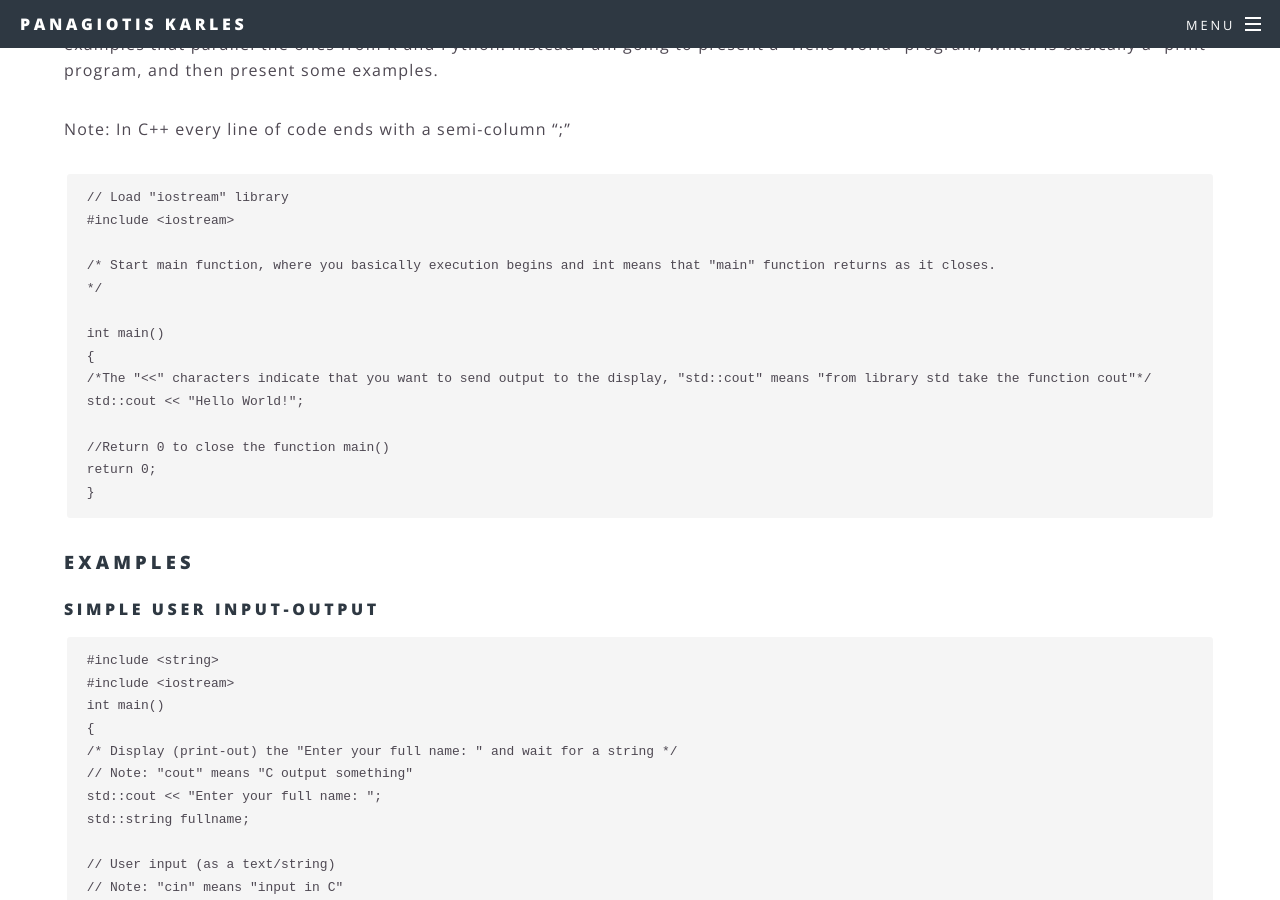
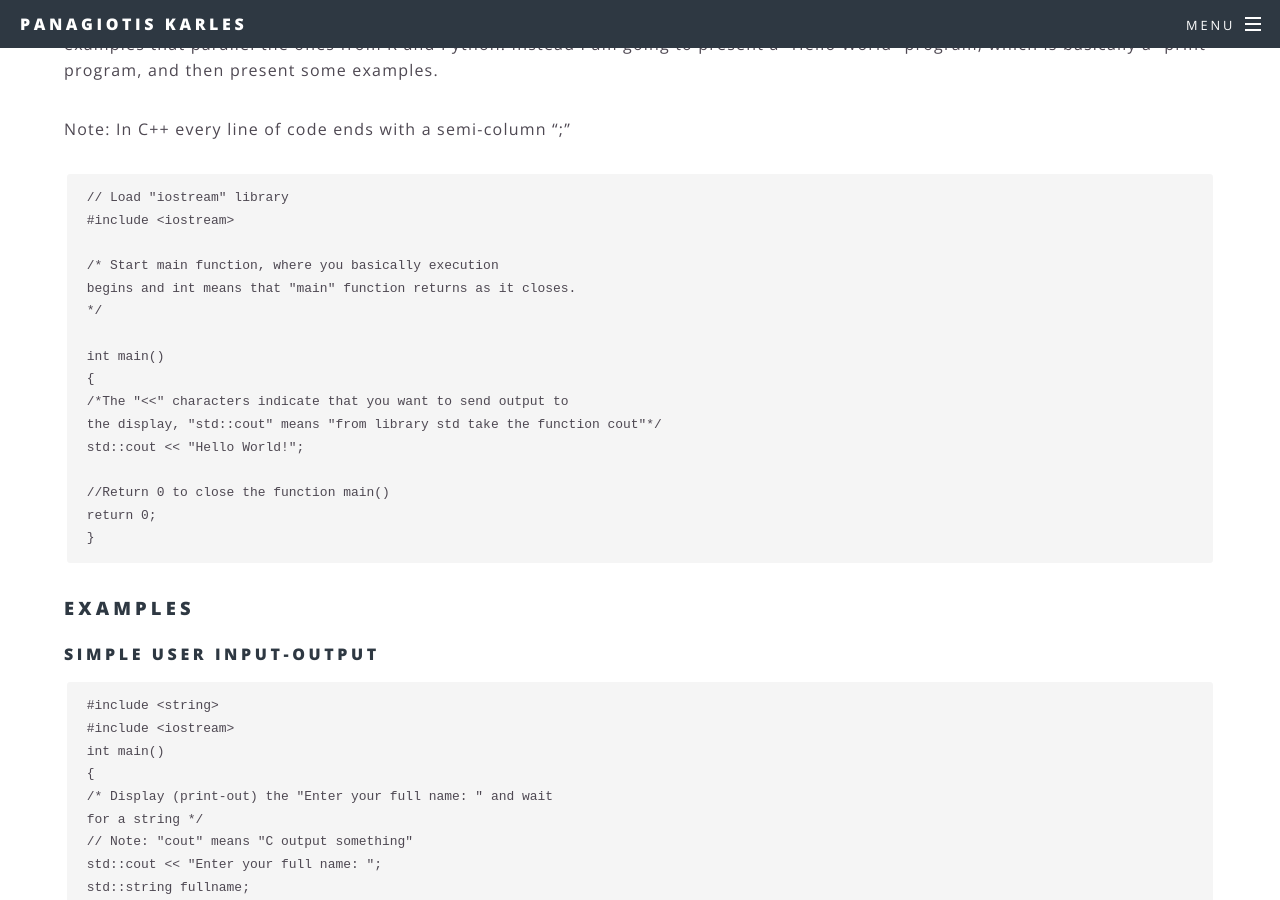
Before and after one commit to KarlesP/karlesp.github.io, a Jekyll site: the page built from languages/c_plusplus_intro.md, in a window 1280 px wide and 900 px high, scrolled down 715 px. Built offline with Jekyll 4.4.1, drawn with Linux system fonts in a browser that asks for light colours.

````diff
--- a/languages/c_plusplus_intro.md
+++ b/languages/c_plusplus_intro.md
@@ -16,12 +16,14 @@ Note: In C++ every line of code ends with a semi-column ";"
 // Load "iostream" library
 #include <iostream>
 
-/* Start main function, where you basically execution begins and int means that "main" function returns as it closes.
+/* Start main function, where you basically execution
+begins and int means that "main" function returns as it closes.
 */
 
 int main()
 {
-/*The "<<" characters indicate that you want to send output to the display, "std::cout" means "from library std take the function cout"*/
+/*The "<<" characters indicate that you want to send output to
+the display, "std::cout" means "from library std take the function cout"*/
 std::cout << "Hello World!";
 
 //Return 0 to close the function main()
@@ -37,7 +39,8 @@ return 0;
 #include <iostream>
 int main()
 {
-/* Display (print-out) the "Enter your full name: " and wait for a string */
+/* Display (print-out) the "Enter your full name: " and wait
+for a string */
 // Note: "cout" means "C output something"
 std::cout << "Enter your full name: ";
 std::string fullname;
@@ -53,7 +56,8 @@ return 0;
 ```
 #### Simple Calculation
 ```
-/* Keep in mind that we are declaring the data-type of the variable */
+/* Keep in mind that we are declaring the data-type
+of the variable */
 int num1 = 5;
 int num2 = 6;
 int num3 = num1 * num2;
@@ -111,7 +115,10 @@ while(count < 4);
 #### Arrays
 
 ```
-/* Name of our array is "numbers", "2" means that we can store two things in our array and int means that every thing has to be an integer */
+/* Name of our array is "numbers", "2" means
+that we can store two things in
+our array and int means that every thing
+has to be an integer */
 int numbers[2];
 
 // Now let's fill these 2 places with "1" and "3"
@@ -125,7 +132,8 @@ for (int count = 0; count < 2; count++)
 numbers [count] = count;
 }
 
-/* Create a structure named "Employee" with different variables */
+/* Create a structure named "Employee" with
+different variables */
 struct Employee
 {
 // Create objects
@@ -147,7 +155,8 @@ emp1.birthyear = 2000;
 employees[0] = emp1;
 // Assign "emp1" as the first object of our array
 employees[0] = emp1;
-/* Print out the object "firstname" from the first object from the array "employees" */
+/* Print out the object "firstname" from the
+first object from the array "employees" */
 cout << employees[0].firstname;
 ```
 
@@ -186,8 +195,8 @@ cout << int1 + int2; // calculation and then print the result
 ```
 
 ## Reading material
-[Basic Tutorials from the officiacl C++](http://www.cplusplus.com/doc/tutorial/)
-[Pointers](http://www.cplusplus.com/doc/tutorial/pointers/)
-[C++ examples](https://www.programiz.com/cpp-programming/examples)
-[Snake game with C++](http://cplusplus.happycodings.com/computer-graphics/code24.html)
-[Online C++ Compiler](http://cpp.sh/)
++ [Basic Tutorials from the officiacl C++](http://www.cplusplus.com/doc/tutorial/)
++ [Pointers](http://www.cplusplus.com/doc/tutorial/pointers/)
++ [C++ examples](https://www.programiz.com/cpp-programming/examples)
++ [Snake game with C++](http://cplusplus.happycodings.com/computer-graphics/code24.html)
++ [Online C++ Compiler](http://cpp.sh/)
````
